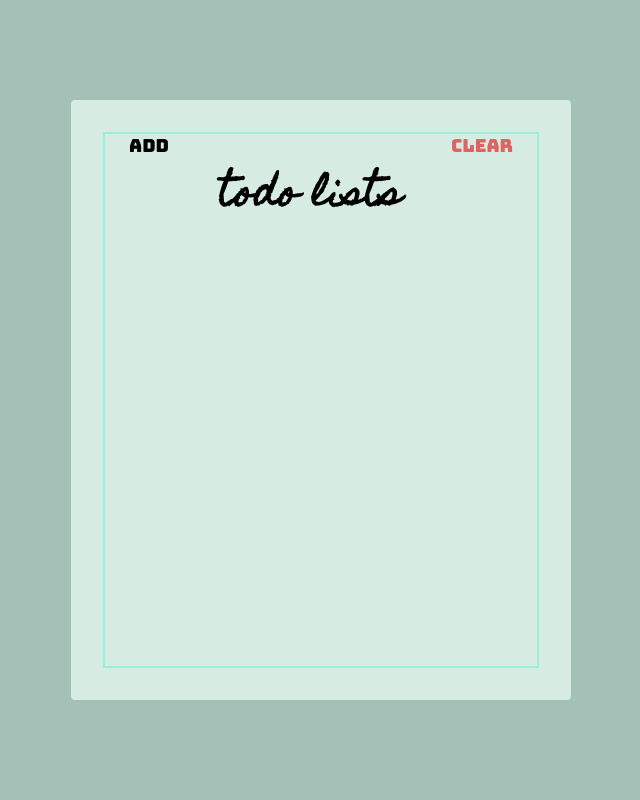
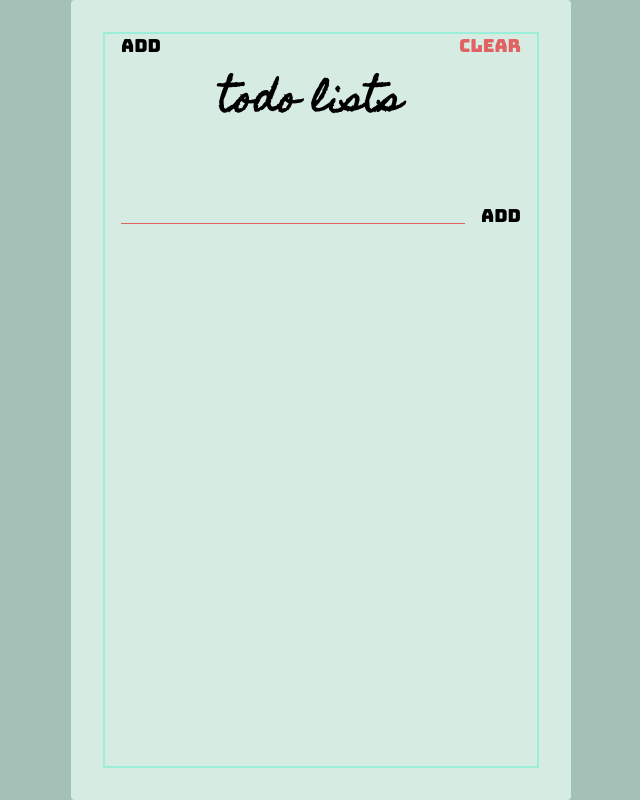
Before and after one commit to Bergario/react-course-starter, a website: page index.html in a window 1280 px wide. Shown: the whole page, without its empty margins (319-959 px from the left). Drawn offline with Linux system fonts and the light colour scheme.

Commit message:
Add Input & button

```diff
--- a/index.html
+++ b/index.html
@@ -15,11 +15,18 @@
   <body>
     <div class="container">
       <div class="frame">
-        <div class="header">
+        <section class="header">
           <button class="header-btn">Add</button>
           <h1 class="header-tittle">Todo Lists</h1>
           <button class="header-btn main-red-color">Clear</button>
-        </div>
+        </section>
+
+        <section class="add">
+          <form action="" class="add-form">
+            <input type="text" class="add-input" />
+            <button class="add-btn">Add</button>
+          </form>
+        </section>
       </div>
     </div>
   </body>
--- a/style.css
+++ b/style.css
@@ -32,7 +32,7 @@ html {
 
 .container {
   width: 500px;
-  height: 600px;
+  height: 800px;
   background-color: #d6ece3;
   border-radius: 4px;
   padding: 32px;
@@ -59,9 +59,42 @@ html {
 .header-btn {
   font-size: 1.8rem;
   font-family: "bungee", sans-serif;
-  padding: 24px;
+  padding: 16px;
   padding-top: 0;
   background-color: unset;
   outline: unset;
   border: unset;
+  cursor: pointer;
 }
+
+.add {
+  padding: 16px;
+}
+
+.add-form {
+  display: flex;
+  align-items: flex-start;
+}
+
+.add-input {
+  background: unset;
+  border: unset;
+  padding: 0 64px;
+  flex: 1;
+  border-bottom: 1px solid var(--main-red-color);
+  outline: unset;
+  font-family: "homemade apple", sans-serif;
+  font-size: 1.6rem;
+  text-transform: lowercase;
+}
+
+.add-btn {
+  font-size: 1.8rem;
+  font-family: "bungee", sans-serif;
+  padding: 16px;
+  padding-right: unset;
+  cursor: pointer;
+  outline: unset;
+  border: unset;
+  background: unset;
+}
```
